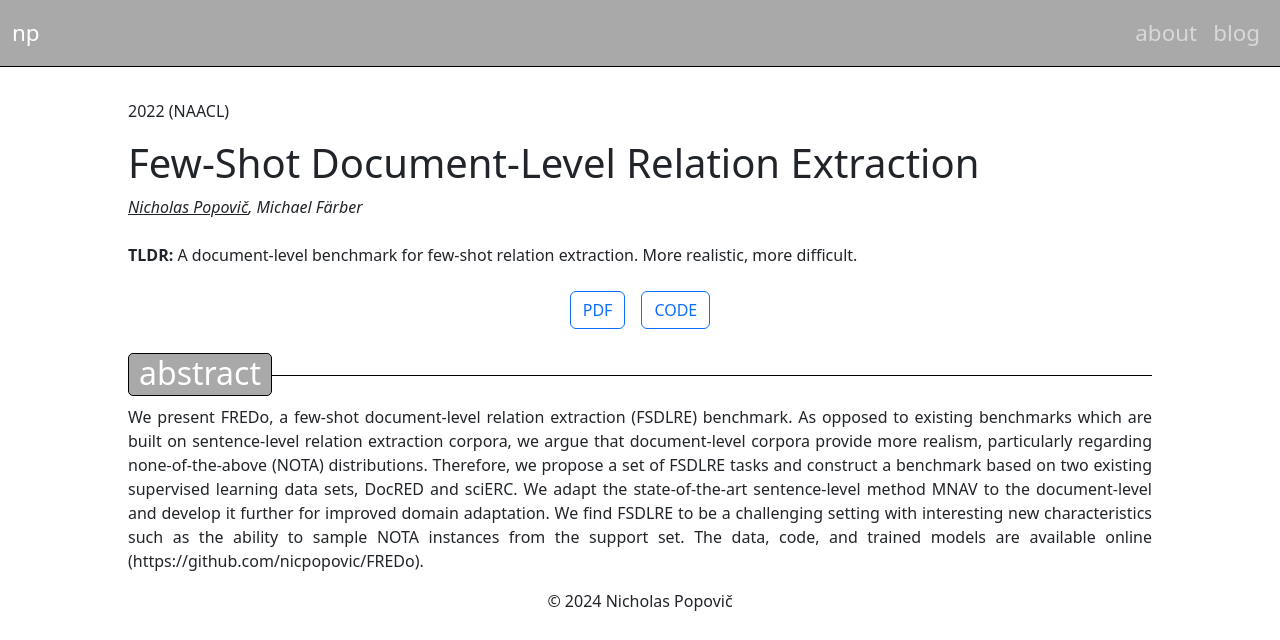
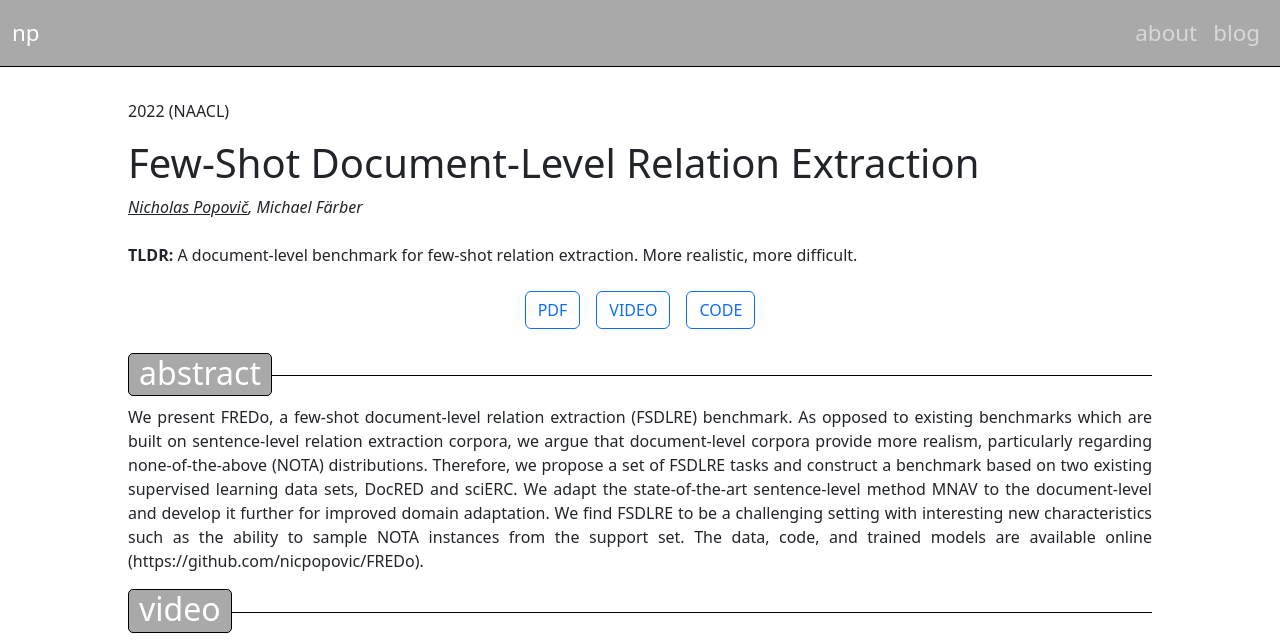
Before and after one commit to nicpopovic/nicpopovic.github.io, a Jekyll site: the page built from publications/fredo.md, in a window 1280 px wide and 1132 px high. Shown: the top 640 px of the window. Built offline with Jekyll 4.4.1, drawn with Linux system fonts in a browser that asks for light colours; a script that is not in the unit is left out; grey boxes are pictures that could not be loaded.

Commit message:
adds video links and changes publication page order

```diff
--- a/_data/publications.yml
+++ b/_data/publications.yml
@@ -18,6 +18,7 @@
   abstract: "Streaming text generation, has become a common way of increasing the responsiveness of language model powered applications such as chat assistants. At the same time, extracting semantic information from generated text is a useful tool for applications such as automated fact checking or retrieval augmented generation. Currently, this requires either separate models during inference, which increases computational cost, or destructive fine-tuning of the language model. Instead, we propose an approach called EMBER which enables streaming named entity recognition in decoder-only language models without fine-tuning them and while incurring minimal additional computational cost at inference time. Specifically, our experiments show that EMBER maintains high token generation rates, with only a negligible decrease in speed of around 1% compared to a 43.64% slowdown measured for a baseline. We make our code and data available online, including a toolkit for training, testing, and deploying efficient token classification models optimized for streaming text generation."
   tldr: "A light-weight method for extracting named entities from generated text during streaming text generation with language models."
   "link": "/publications/ember"
+  "video_link": "https://s3.amazonaws.com/pf-user-files-01/u-59356/uploads/2024-10-28/dd133a2/EMBER%20EMNLP%20presentation.mp4"
 
 
 - title: "VOCAB-EXPANDER: A System for Creating Domain-Specific Vocabularies Based on Word Embeddings"
@@ -51,6 +52,7 @@
   abstract: "We present FREDo, a few-shot document-level relation extraction (FSDLRE) benchmark. As opposed to existing benchmarks which are built on sentence-level relation extraction corpora, we argue that document-level corpora provide more realism, particularly regarding none-of-the-above (NOTA) distributions. Therefore, we propose a set of FSDLRE tasks and construct a benchmark based on two existing supervised learning data sets, DocRED and sciERC. We adapt the state-of-the-art sentence-level method MNAV to the document-level and develop it further for improved domain adaptation. We find FSDLRE to be a challenging setting with interesting new characteristics such as the ability to sample NOTA instances from the support set. The data, code, and trained models are available online (https://github.com/nicpopovic/FREDo)."
   tldr: "A document-level benchmark for few-shot relation extraction. More realistic, more difficult."
   "link": "/publications/fredo"
+  video_link: "https://aclanthology.org/2022.naacl-main.421.mp4"
 
 - title: "AIFB-WebScience at SemEval-2022 Task 12: Relation Extraction First - Using Relation Extraction to Identify Entities"
   authors: "<u>Nicholas Popovič</u>, Walter Laurito, Michael Färber"
@@ -60,6 +62,7 @@
   type: "workshop"
   spotlight: false
   code_link: "https://github.com/nicpopovic/RE1st"
+  video_link: "https://s3.amazonaws.com/pf-user-files-01/u-59356/uploads/2022-06-22/id432q3/semeval1080.mp4"
 
 - title: "Which Publications’ Metadata Are in Which Bibliographic Databases? A System for Exploration"
   authors: "Michael Färber, Christoph Braun, <u>Nicholas Popovič</u>, Tarek Saier, Kristian Noullet"
--- a/_layouts/publication.html
+++ b/_layouts/publication.html
@@ -68,13 +68,13 @@
         <p class="landingpage-abstract">{{ publication.abstract }}</p>
         {% endif %}
         {% endfor %}
-        {{ content }}
         {% for publication in site.data.publications %}
         {% if publication.title == page.title %}
         {% if publication.video_link %}
         <h2>Video</h2>
         <iframe class="frame" src="{{ publication.video_link }}" width="100%" height="460px"></iframe>
         {% endif %}
+        {{ content }}
         {% endif %}
         {% endfor %}
     </div>
```
